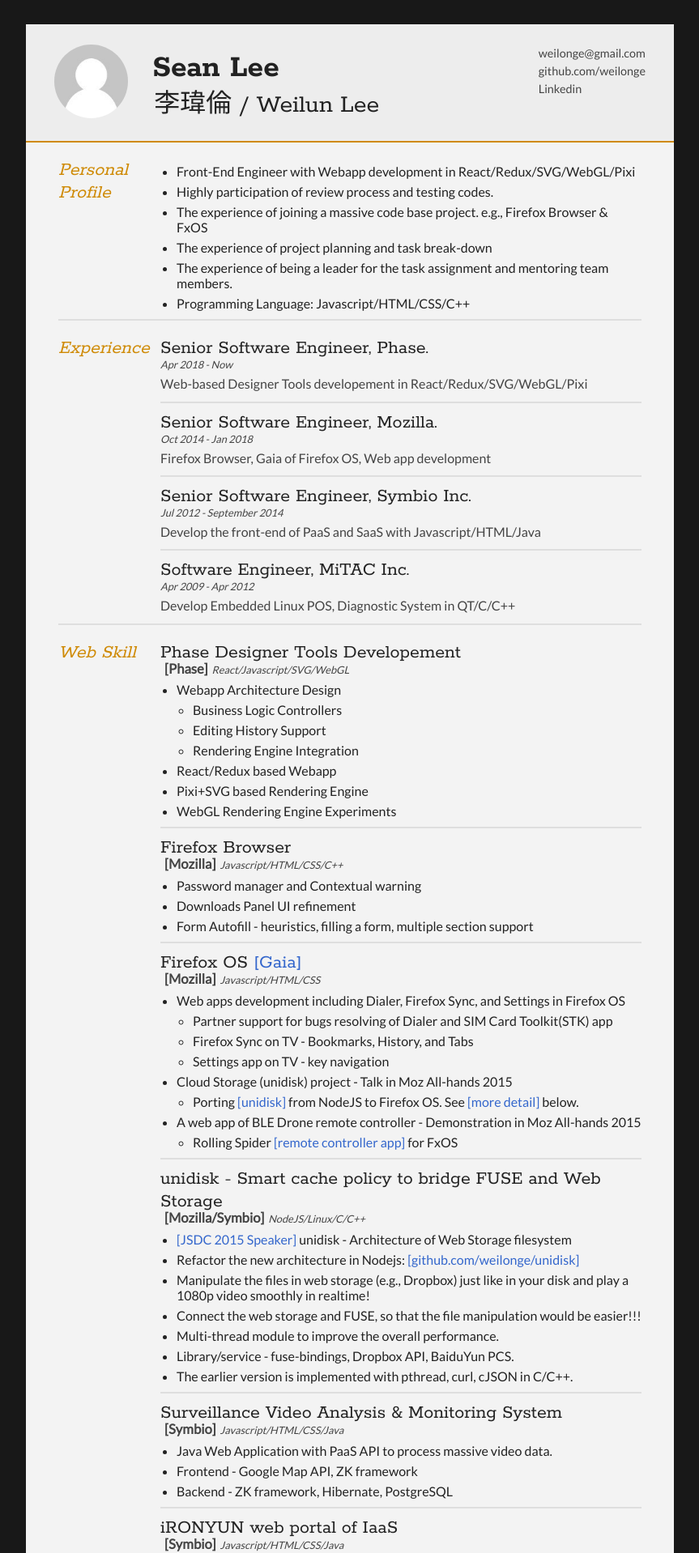
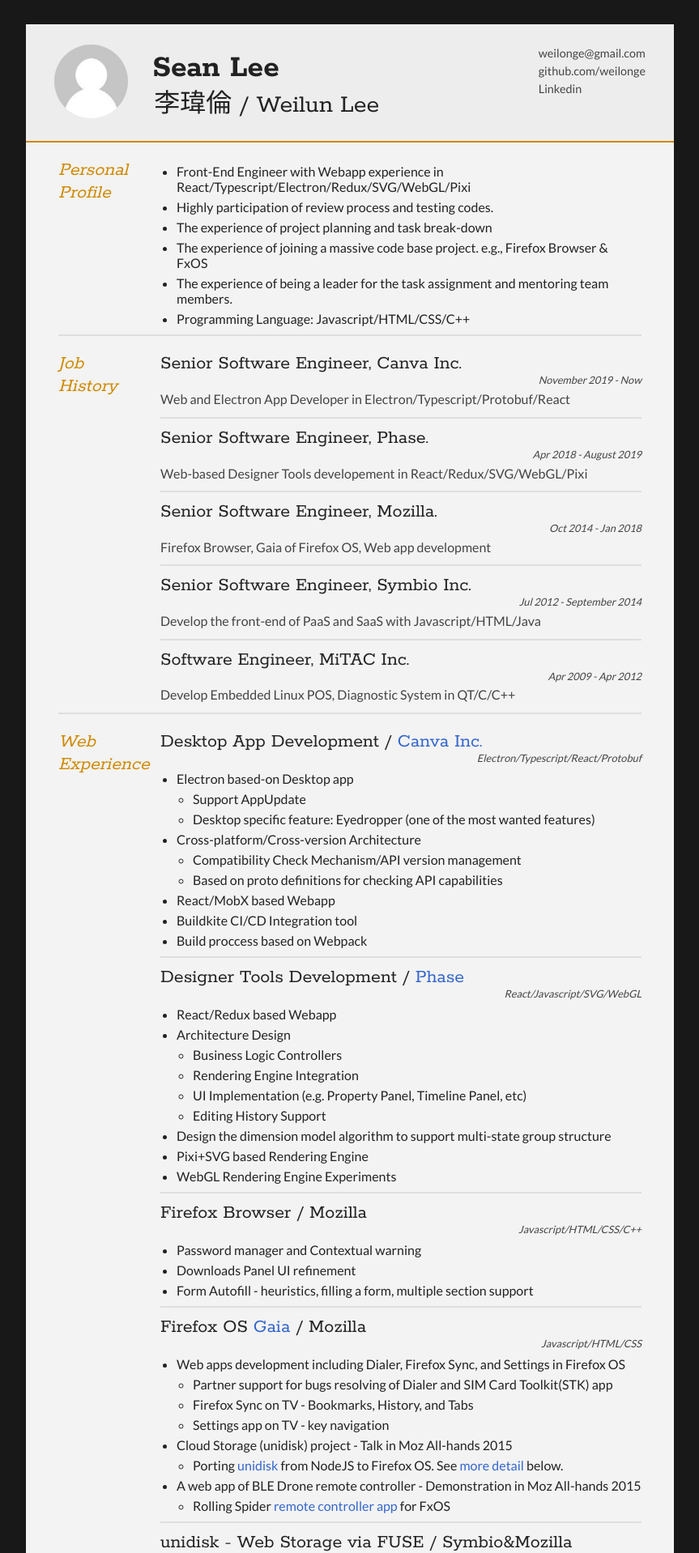
Before and after one commit to weilonge/weilonge.github.io, a Jekyll site: the page resume/index.html, which Jekyll copies as it is, in a window 1280 px wide. Shown: the top 1918 px of the page at 81% size, without its empty margins (208-1071 px from the left). Built offline with Jekyll 4.4.1, drawn with Linux system fonts in a browser that asks for light colours; some of the changed text lies outside the part shown.

Commit message:
Resume update

```diff
--- a/resume/index.html
+++ b/resume/index.html
@@ -54,10 +54,10 @@
           <div class="sectionContent">
             <article>
               <ul>
-                <li>Front-End Engineer with Webapp development in React/Redux/SVG/WebGL/Pixi</li>
+                <li>Front-End Engineer with Webapp experience in React/Typescript/Electron/Redux/SVG/WebGL/Pixi</li>
                 <li>Highly participation of review process and testing codes.</li>
+                <li>The experience of project planning and task break-down</li>
                 <li>The experience of joining a massive code base project. e.g., Firefox Browser &amp; FxOS</li>
-                <li>The experience of project planning and task break-down</li>
                 <li>The experience of being a leader for the task assignment and mentoring team members.</li>
                 <li>Programming Language: Javascript/HTML/CSS/C++</li>
               </ul>
@@ -68,13 +68,18 @@
 
         <section>
           <div class="sectionTitle">
-            <h1>Experience</h1>
+            <h1>Job History</h1>
           </div>
 
           <div class="sectionContent">
             <article>
+              <h2>Senior Software Engineer, Canva Inc.</h2>
+              <p class="subDetails">November 2019 - Now</p>
+              <p>Web and Electron App Developer in Electron/Typescript/Protobuf/React</p>
+            </article>
+            <article>
               <h2>Senior Software Engineer, Phase.</h2>
-              <p class="subDetails">Apr 2018 - Now</p>
+              <p class="subDetails">Apr 2018 - August 2019</p>
               <p>Web-based Designer Tools developement in React/Redux/SVG/WebGL/Pixi</p>
             </article>
             <article>
@@ -98,28 +103,49 @@
 
         <section id="webSection">
           <div class="sectionTitle">
-            <h1>Web Skill</h1>
+            <h1>Web Experience</h1>
           </div>
 
           <div class="sectionContent">
             <article>
-              <h2>Phase Designer Tools Developement</h2>
-              <p class="subDetails"><span>Phase</span>React/Javascript/SVG/WebGL</p>
+              <h2>Desktop App Development / <a target="_blank" href="https://canva.com/">Canva Inc.</a></h2>
+              <p class="subDetails">Electron/Typescript/React/Protobuf</p>
               <ul>
-                <li>Webapp Architecture Design</li>
+                <li>Electron based-on Desktop app</li>
+                  <ul>
+                    <li>Support AppUpdate</li>
+                    <li>Desktop specific feature: Eyedropper (one of the most wanted features)</li>
+                  </ul>
+                <li>Cross-platform/Cross-version Architecture</li>
+                  <ul>
+                    <li>Compatibility Check Mechanism/API version management</li>
+                    <li>Based on proto definitions for checking API capabilities</li>
+                  </ul>
+                <li>React/MobX based Webapp</li>
+                <li>Buildkite CI/CD Integration tool</li>
+                <li>Build proccess based on Webpack</li>
+              </ul>
+            </article>
+            <article>
+              <h2>Designer Tools Development / <a target="_blank" href="https://phase.com/" >Phase</a></h2>
+              <p class="subDetails">React/Javascript/SVG/WebGL</p>
+              <ul>
+                <li>React/Redux based Webapp</li>
+                <li>Architecture Design</li>
                   <ul>
                     <li>Business Logic Controllers</li>
+                    <li>Rendering Engine Integration</li>
+                    <li>UI Implementation (e.g. Property Panel, Timeline Panel, etc)</li>
                     <li>Editing History Support</li>
-                    <li>Rendering Engine Integration</li>
                   </ul>
-                <li>React/Redux based Webapp</li>
+                <li>Design the dimension model algorithm to support multi-state group structure</li>
                 <li>Pixi+SVG based Rendering Engine</li>
                 <li>WebGL Rendering Engine Experiments</li>
               </ul>
             </article>
             <article>
-              <h2>Firefox Browser</h2>
-              <p class="subDetails"><span>Mozilla</span>Javascript/HTML/CSS/C++</p>
+              <h2>Firefox Browser / Mozilla</h2>
+              <p class="subDetails">Javascript/HTML/CSS/C++</p>
               <ul>
                 <li>Password manager and Contextual warning</li>
                 <li>Downloads Panel UI refinement</li>
@@ -127,8 +153,8 @@
               </ul>
             </article>
             <article>
-              <h2>Firefox OS <a target="_blank" href="https://github.com/mozilla-b2g/gaia">Gaia</a></h2>
-              <p class="subDetails"><span>Mozilla</span>Javascript/HTML/CSS</p>
+              <h2>Firefox OS <a target="_blank" href="https://github.com/mozilla-b2g/gaia">Gaia</a> / Mozilla</h2>
+              <p class="subDetails">Javascript/HTML/CSS</p>
               <ul>
                 <li>Web apps development including Dialer, Firefox Sync, and Settings in Firefox OS
                   <ul>
@@ -150,8 +176,8 @@
               </ul>
             </article>
             <article id="unidisk">
-              <h2>unidisk - Smart cache policy to bridge FUSE and Web Storage</h2>
-              <p class="subDetails"><span>Mozilla/Symbio</span>NodeJS/Linux/C/C++</p>
+              <h2>unidisk - Web Storage via FUSE / Symbio&Mozilla</h2>
+              <p class="subDetails">NodeJS/Linux/C/C++</p>
               <ul>
                 <li><a target="_blank" href="https://goo.gl/TdDuiZ">JSDC 2015 Speaker</a> unidisk - Architecture of Web Storage filesystem</li>
                 <li>Refactor the new architecture in Nodejs: <a target="_blank" href="https://github.com/weilonge/unidisk">github.com/weilonge/unidisk</a></li>
@@ -163,8 +189,8 @@
               </ul>
             </article>
             <article>
-              <h2>Surveillance Video Analysis & Monitoring System</h2>
-              <p class="subDetails"><span>Symbio</span>Javascript/HTML/CSS/Java</p>
+              <h2>Surveillance Video Analysis & Monitoring System / Symbio(ITRI)</h2>
+              <p class="subDetails">Javascript/HTML/CSS/Java</p>
               <ul>
                 <li>Java Web Application with PaaS API to process massive video data.</li>
                 <li>Frontend - Google Map API, ZK framework</li>
@@ -172,8 +198,8 @@
               </ul>
             </article>
             <article>
-              <h2>iRONYUN web portal of IaaS</h2>
-              <p class="subDetails"><span>Symbio</span>Javascript/HTML/CSS/Java</p>
+              <h2>iRONYUN web portal of IaaS / Symbio(ITRI)</h2>
+              <p class="subDetails">Javascript/HTML/CSS/Java</p>
               <ul>
                 <li>Responsibility
                   <ul>
@@ -194,8 +220,8 @@
               </ul>
             </article>
             <article>
-              <h2>VM Management Utility</h2>
-              <p class="subDetails"><span>Symbio</span>Node.js</p>
+              <h2>VM Management Utility / Symbio(ITRI)</h2>
+              <p class="subDetails">Node.js</p>
               <p>Library/client for a Virtualization OS to manipulate the large amount VMs. Very easy to use, test, and extend!!</p>
             </article>
           </div>
@@ -204,13 +230,13 @@
 
         <section id="linuxSection">
           <div class="sectionTitle">
-            <h1>Linux Skill</h1>
+            <h1>Linux Experience</h1>
           </div>
 
           <div class="sectionContent">
             <article>
-              <h2>VeriFone Embedded Linux POS Development</h2>
-              <p class="subDetails"><span>MiTAC</span>System bring up, device drivers, a diagnostic framework for factory and testing.</p>
+              <h2>VeriFone Embedded Linux POS Development / MiTAC</h2>
+              <p class="subDetails">System bring up, device drivers, a diagnostic framework for factory and testing.</p>
               <ul>
                 <li>POS solution - Broadcom BCM5892 ARM SoC</li>
                 <li>System bring up - U-Boot to Linux kernel and use ARM Development Suite (ICE) to debug.</li>
@@ -232,8 +258,8 @@
               </ul>
             </article>
             <article>
-              <h2>A Framework of Diagnostic for POS on Embedded Linux</h2>
-              <p class="subDetails"><span>MiTAC</span>Linux/QT/C/C++</p>
+              <h2>A Framework of Diagnostic for POS on Embedded Linux / MiTAC</h2>
+              <p class="subDetails">Linux/QT/C/C++</p>
               <ul>
                 <li>Worked on the design specification with the customer, the verification team, and the manufacturing team.</li>
                 <li>Break-down components and be a leader to assign the modules to our team members (about 20 people).</li>
@@ -250,8 +276,8 @@
               </ul>
             </article>
             <article>
-              <h2>Android Platform Booting Process Optimization</h2>
-              <p class="subDetails"><span>Symbio</span>Android/C/C++</p>
+              <h2>Android Platform Booting Process Optimization / Symbio</h2>
+              <p class="subDetails">Android/C/C++</p>
               <p>Build a small Android system with GUI(Zygote) and improve the booting time to under 10s.</p>
               <ul>
                 <li>Remove services (except Zygote) as more as possible to see how small an Android system with GUI is possible.</li>
@@ -281,6 +307,10 @@
               <h2>Dicall! Dictionary extension</h2>
               <p class="subDetails">WebExtensions/Javascript/HTML/CSS</p>
               <p>A gadget to look up Yahoo Dictionary when you select a word in web pages. <a target="_blank" href="https://chrome.google.com/webstore/detail/dicall/gnognaceaodaciaicipboahbkpnimmab">Chrome Web Store</a></p>
+            </article>
+            <article>
+              <h2>Raspberry Pi - Hardware hacking for fun</h2>
+              <p>Playstation joystick hardware hacking, play arcade games on it with friends!!! <a target="_blank" href="https://seanlee99.blogspot.tw/2013/01/play-arcade-emulators-with-playstation.html">blog post</a></p>
             </article>
           </div>
           <div class="clear"></div>
@@ -328,18 +358,13 @@
 
           <div class="sectionContent">
             <article>
-              <h2>Development environment</h2>
+              <h2>Development Environment Preference</h2>
               <ul>
                 <li>One-click development environment deployment for tmux, vim, etc. <a target="_blank" href="https://github.com/weilonge/configurations">configurations</a></li>
-                <li>Editor - vim, Sublime Text 2, Intellij, Eclipse</li>
+                <li>Editor - vim, Intellij, Eclipse</li>
                 <li>Operation system - Ubuntu, macOS</li>
-                <li>VCS - git, git-svn, subversion</li>
-                <li>Others - tmux, cscope</li>
+                <li>Others - tmux, git</li>
               </ul>
-            </article>
-            <article>
-              <h2>Raspberry Pi - Hardware hacking for fun</h2>
-              <p>Playstation joystick hardware hacking, play arcade games on it with friends!!! <a target="_blank" href="https://seanlee99.blogspot.tw/2013/01/play-arcade-emulators-with-playstation.html">blog post</a></p>
             </article>
           </div>
           <div class="clear"></div>
--- a/resume/index.js
+++ b/resume/index.js
@@ -1,23 +1,38 @@
-let main = document.getElementById("main");
-let reference = document.getElementById("sideProjectSection");
+const main = document.getElementById("main");
+const sideProjectSection = document.getElementById("sideProjectSection");
+const webSection = document.getElementById('webSection');
+const linuxSection = document.getElementById('linuxSection');
 
 function changeView(hash) {
   let child
-  switch (window.location.hash) {
+  switch (hash) {
     case "#linuxExperience": {
-      child = document.getElementById("webSection");
+      child = webSection;
       break;
     }
     case "#webExperience": {
-      child = document.getElementById("linuxSection");
+      child = linuxSection;
       break;
     }
   }
   if (child) {
-    main.insertBefore(child, reference);
+    main.insertBefore(child, sideProjectSection);
   }
 }
 
 changeView(window.location.hash);
 
 window.addEventListener("hashchange", changeView, false);
+
+[webSection, linuxSection, sideProjectSection].forEach(section => {
+  const sectionTitle = section.querySelector('.sectionTitle');
+  const sectionContent = section.querySelector('.sectionContent');
+  if (section !== webSection) {
+    sectionContent.classList.add('hidden');
+    sectionTitle.classList.add('clickMe');
+  }
+  sectionTitle.addEventListener('click', () => {
+    sectionContent.classList.toggle('hidden');
+    sectionTitle.classList.toggle('clickMe');
+  });
+});
--- a/resume/style.css
+++ b/resume/style.css
@@ -7,11 +7,28 @@
   vertical-align:baseline;
 }
 
+:root {
+  --primaryTextColor: #222222;
+  --secondaryTextColor: #cf8a05;
+  --annotationColor: #444444;
+  --pageBgColor: #181818;
+  --contentBgColor: #f3f3f3;
+  --headerBgColor: #ededed;
+  --borderColor: #dedede;
+  --linkColor: #3366cc;
+  --linkVisitedColor: #aa66cc;
+}
+
 article,aside,details,figcaption,figure,footer,header,hgroup,menu,nav,section {
   display:block;
 }
 
-html, body {background: #181818; font-family: 'Lato', helvetica, arial, sans-serif; font-size: 16px; color: #222;}
+html, body {
+  background: var(--pageBgColor);
+  font-family: 'Lato', helvetica, arial, sans-serif;
+  font-size: 16px;
+  color: var(--primaryTextColor);
+}
 
 .clear {clear: both;}
 
@@ -19,7 +36,7 @@
   font-size: 1em;
   line-height: 1.4em;
   margin-bottom: 10px;
-  color: #444;
+  color: var(--annotationColor);
 }
 
 b {
@@ -33,14 +50,14 @@
 #cv {
   width: 90%;
   max-width: 800px;
-  background: #f3f3f3;
+  background: var(--contentBgColor);
   margin: 30px auto;
 }
 
 .mainDetails {
   padding: 25px 35px;
-  border-bottom: 2px solid #cf8a05;
-  background: #ededed;
+  border-bottom: 2px solid var(--secondaryTextColor);
+  background: var(--headerBgColor);
 }
 
 #name {
@@ -93,11 +110,11 @@
 
 #contactDetails ul li {
   margin-bottom: 5px;
-  color: #444;
+  color: var(--annotationColor);
 }
 
 #contactDetails ul li a, a[href^=tel] {
-  color: #444;
+  color: var(--annotationColor);
   text-decoration: none;
   -webkit-transition: all .3s ease-in;
   -moz-transition: all .3s ease-in;
@@ -107,12 +124,12 @@
 }
 
 #contactDetails ul li a:hover {
-  color: #cf8a05;
+  color: var(--secondaryTextColor);
 }
 
 
 section {
-  border-top: 2px solid #dedede;
+  border-top: 2px solid var(--borderColor);
   padding: 20px 0 0;
 }
 
@@ -125,8 +142,20 @@
 }
 
 .sectionTitle {
+  user-select: none;
   float: left;
   width: 15%;
+}
+
+.sectionTitle.clickMe::after {
+  content: 'Click me to expand >';
+  position: relative;
+  top: -25px;
+  left: 130px;
+  color: var(--annotationColor);
+  display: inline-block;
+  width: 300px;
+  font-style: italic;
 }
 
 .sectionContent {
@@ -138,7 +167,7 @@
   font-family: 'Rokkitt', Helvetica, Arial, sans-serif;
   font-style: italic;
   font-size: 1.5em;
-  color: #cf8a05;
+  color: var(--secondaryTextColor);
 }
 
 .sectionContent h2 {
@@ -149,7 +178,7 @@
 
 .sectionContent article {
   margin-bottom: 10px;
-  border-bottom: 2px solid #dedede;
+  border-bottom: 2px solid var(--borderColor);
 }
 
 .sectionContent article:last-child {
@@ -169,27 +198,20 @@
 }
 
 .sectionContent a:link {
-  color: #3366cc;
+  color: var(--linkColor);
   text-decoration: none;
 }
 
 .sectionContent a:visited {
-  color: #aa66cc;
+  color: var(--linkVisitedColor);
   text-decoration: none;
-}
-
-.sectionContent a::before {
-  content: "[";
-}
-
-.sectionContent a::after {
-  content: "]";
 }
 
 .subDetails {
   font-size: 0.8em;
   font-style: italic;
   margin-bottom: 3px;
+  text-align: right;
 }
 
 .subDetails > span {
@@ -216,7 +238,7 @@
   column-count:3;
   margin-bottom: 20px;
   font-size: 1em;
-  color: #444;
+  color: var(--annotationColor);
 }
 
 .keySkills ul li {
```
